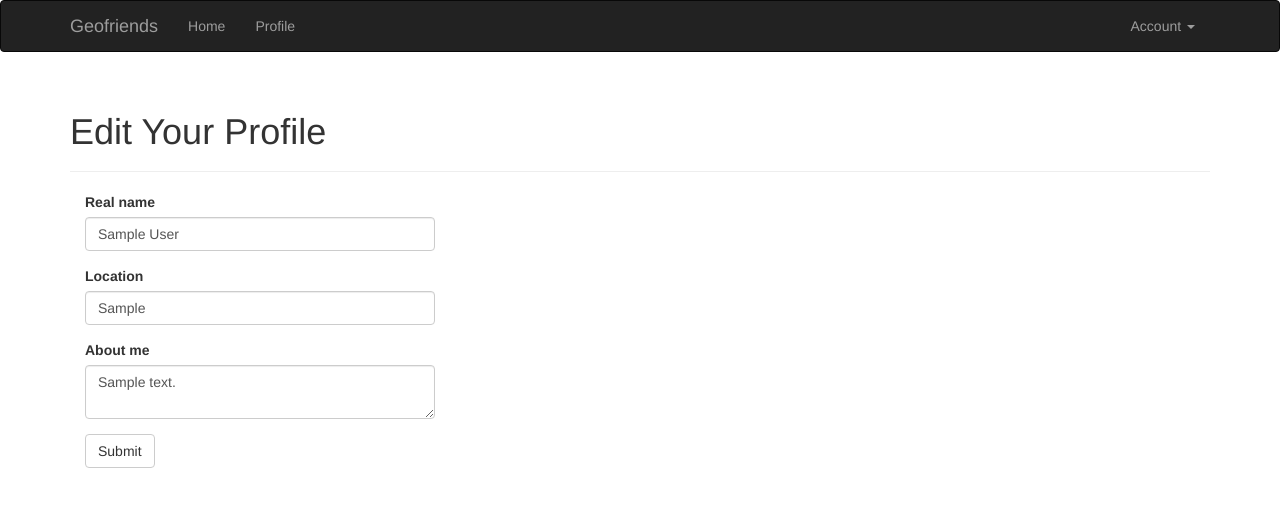
After one commit to laurijssen/gf, a Flask app: page /edit-profile in a window 1280 px wide. The commit adds this page. Shown: the top 507 px of the page. Run offline with Flask 2, Linux system fonts and the light colour scheme; a user stored in the database is signed in; tables that the repository leaves empty hold one stand-in row (values such as "Sample post"); some libraries are stand-ins or nearby versions.

Commit message:
aded user edit

```diff
--- a/app/main/forms.py
+++ b/app/main/forms.py
@@ -1,9 +1,15 @@
 from flask_wtf import FlaskForm
 from flask_bootstrap import Bootstrap
 from flask_moment import Moment
-from wtforms import StringField, SubmitField
-from wtforms.validators import DataRequired
+from wtforms import StringField, SubmitField, TextAreaField
+from wtforms.validators import DataRequired, Length
 
 class NameForm(FlaskForm):
     name=StringField('Name?', validators=[DataRequired()])
     submitfield=SubmitField('Submit')
+
+class EditProfileForm(FlaskForm):
+    name = StringField('Real name', validators=[Length(0, 64)])
+    location = StringField('Location', validators=[Length(0, 64)])
+    about_me = TextAreaField('About me')
+    submit = SubmitField('Submit')
--- a/app/main/views.py
+++ b/app/main/views.py
@@ -1,8 +1,9 @@
 from datetime import datetime
-from flask import render_template, session, redirect, url_for
+from flask import render_template, session, redirect, url_for, flash
+from flask_login import login_required, current_user
 
 from . import main
-from .forms import NameForm
+from .forms import NameForm, EditProfileForm
 from .. import db
 from ..models import User
 
@@ -29,3 +30,20 @@ def index():
 def user(username):
     user = User.query.filter_by(username=username).first_or_404()
     return render_template('user.html', user=user)
+
+@main.route('/edit-profile', methods=['GET', 'POST'])
+@login_required
+def edit_profile():
+    form = EditProfileForm()
+    if form.validate_on_submit():
+        current_user.name = form.name.data
+        current_user.location = form.location.data
+        current_user.about_me = form.about_me.data
+        db.session.add(current_user._get_current_object())
+        db.session.commit()
+        flash('Your profile has been updated')
+        return redirect(url_for('main.user', username=current_user.username))
+    form.name.data = current_user.name
+    form.location.data = current_user.location
+    form.about_me.data = current_user.about_me
+    return render_template('edit_profile.html', form=form)
--- a/app/models.py
+++ b/app/models.py
@@ -5,7 +5,7 @@ from flask_login import UserMixin, AnonymousUserMixin
 from . import db
 from . import login_manager
 
-import datetime
+from datetime import datetime
 
 class Permission:
     FOLLOW = 1
--- /dev/null
+++ b/app/templates/edit_profile.html
@@ -0,0 +1,13 @@
+{% extends "base.html" %}
+{% import "bootstrap/wtf.html" as wtf %}
+
+{% block title %}Geofriends - Edit Profile{% endblock %}
+
+{% block page_content %}
+<div class="page-header">
+    <h1>Edit Your Profile</h1>
+</div>
+<div class="col-md-4">
+    {{ wtf.quick_form(form) }}
+</div>
+{% endblock %}
--- a/app/templates/user.html
+++ b/app/templates/user.html
@@ -20,5 +20,10 @@
         Member since {{ moment(user.member_since).format('L') }}.
             Last seen {{ moment(user.last_seen).fromNow() }}.
     </p>
+    <p>
+        {% if user == current_user %}
+        <a class="btn btn-default" href="{{ url_for('.edit_profile') }}">Edit Profile</a>
+        {% endif %}
+    </p>
 </div>
 {% endblock %}
```
Also changed, not shown: migrations/versions/bd2ef3a0b3f9_.py (added, +36 -0 lines), data-dev.sqlite.
